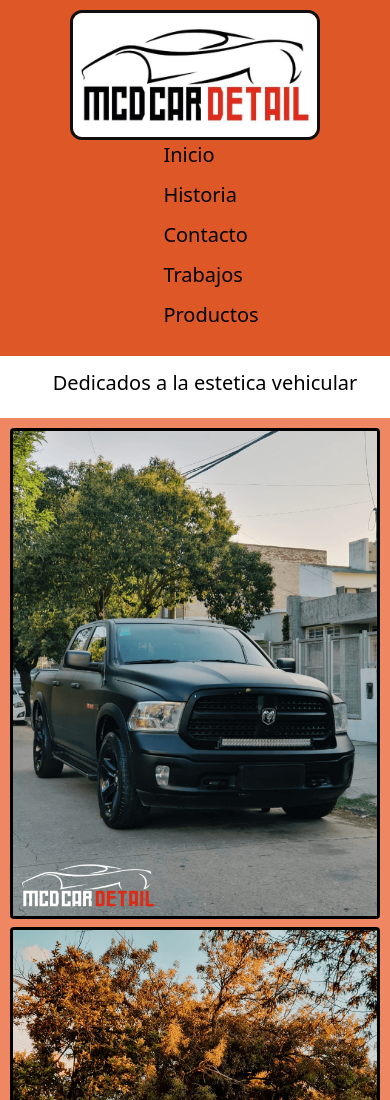
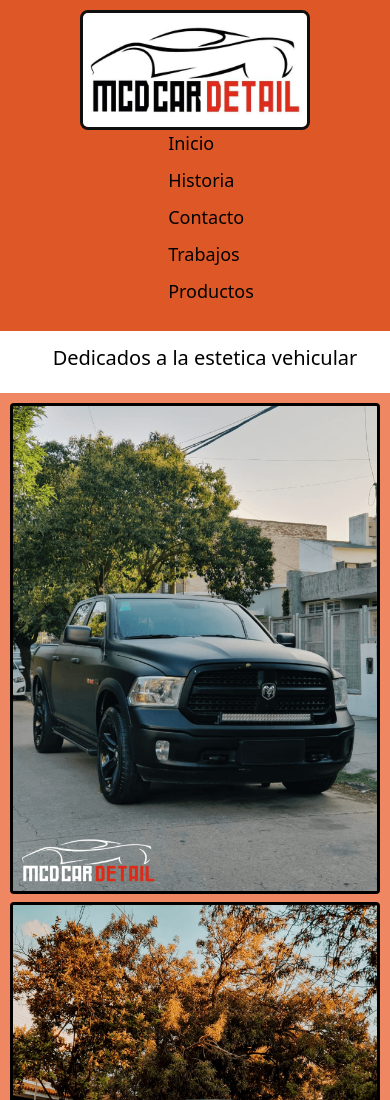
Before and after one commit to ezecataneo/cardetail, a website: page index.html in a window 390 px wide. Shown: the top 1100 px of the page. Drawn offline with nearby package versions, Linux system fonts and the light colour scheme.

Commit message:
se utilizo img del nav como link para volver al inicio de la web y se retoco las mediaqueris del nav

```diff
--- a/index.html
+++ b/index.html
@@ -35,7 +35,9 @@
             <header id="header">
         <nav>
           <div class="div_nav">
+           <a href="./index.html">
             <img src="./images/logomcd.png" alt="logo_nav">
+           </a>
             <ul class="nav_list">
                 <li><a href="index.html">Inicio</a></li>
                 <li><a href="./pages/historia.html">Historia</a></li>
--- a/scss/layout/_mediaqueris.scss
+++ b/scss/layout/_mediaqueris.scss
@@ -1,4 +1,17 @@
 /*mediaqueris navbar*/
+    @media screen and (max-width: 1240px ) {
+    .div_nav img {
+  height: 150px;
+  width: 300px;
+  }
+  .div_nav {
+    padding: 10px;
+      .nav_list {
+        gap: 40px;
+    }
+}
+    }
+
     @media screen and (max-width: 1086px ) {
         .div_nav {
             padding: 10px;
@@ -8,12 +21,28 @@
         }
     }
 
+    @media screen and (max-width: 1060px ) {
+      .div_nav img {
+        border: 3px #0f0f0f solid;
+        border-radius: 8px;
+        height: 140px;
+        width: 220px;
+        }
+      }
+    @media screen and (max-width: 980px ) {
+      .div_nav {
+          .nav_list a{
+            font-size: 25px;
+        }
+    }
+    }
+
     @media screen and (max-width: 930px ) {
-        .div_nav {
-              .nav_list {
-                gap: 15px;
-            }
-        }
+      .div_nav {
+        .nav_list {
+          gap: 15px;
+      }
+  }
     }
 
     @media screen and (max-width: 835px ) {
@@ -35,7 +64,20 @@
         }
     }
 
-    @media screen and (max-width: 585px ) {
+    @media screen and (max-width: 715px ) {
+      .div_nav {
+      .nav_list a{
+        font-size: 18px;
+    }
+}
+
+      .div_nav img {
+        height: 120px;
+        width: 230px;
+}
+    }
+
+    @media screen and (max-width: 665px ) {
       .div_nav {
         flex-direction: column;
     }
```
Also changed, not shown: pages/contacto.html (+2 -0 lines), pages/historia.html (+2 -0 lines), pages/productos.html (+2 -0 lines), pages/trabajos.html (+2 -0 lines), css/style.css, 1 other file.
